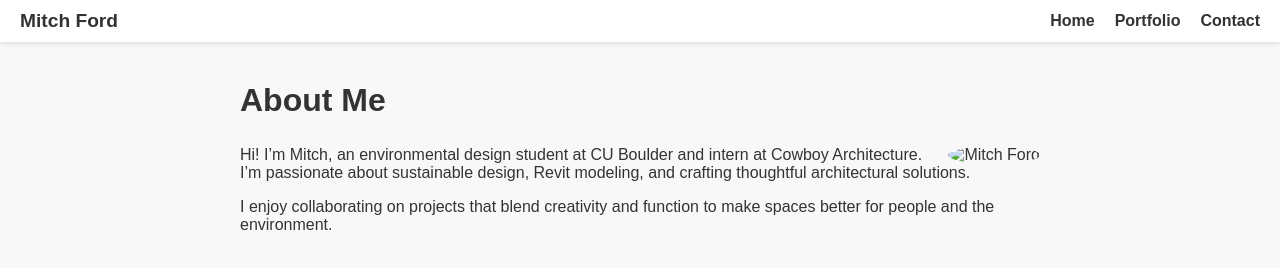
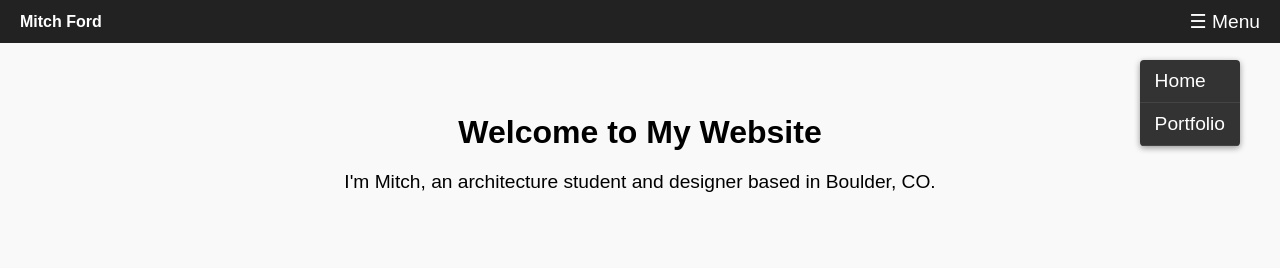
Before and after one commit to Lacrosseford/portfolio, a plain HTML site: page index.html in a window 1280 px wide. Drawn offline with Linux system fonts and the light colour scheme.

Commit message:
Update index.html

```diff
--- a/index.html
+++ b/index.html
@@ -2,154 +2,87 @@
 <html lang="en">
 <head>
   <meta charset="UTF-8" />
-<meta name="viewport" content="width=device-width, initial-scale=1" />
-<title>Mitch Ford | Home</title>
+  <meta name="viewport" content="width=device-width, initial-scale=1.0"/>
+  <title>Mitch Ford - Home</title>
   <style>
-  /* Reset and base styles */
     body {
-    margin: 0; padding: 0;
-    font-family: Arial, sans-serif;
-    background-color: #f8f8f8;
-    color: #333;
+      font-family: sans-serif;
+      margin: 0;
+      background-color: #f9f9f9;
     }
-  header {
-    background: white;
-    padding: 10px 20px;
-    position: sticky;
-    top: 0;
-    box-shadow: 0 2px 5px rgba(0,0,0,0.1);
+
+    nav {
       display: flex;
       justify-content: space-between;
       align-items: center;
-    z-index: 1000;
-  }
-  .logo {
-    font-weight: bold;
-    font-size: 1.2em;
+      background-color: #222;
+      color: white;
+      padding: 10px 20px;
+      position: relative;
     }
 
-  /* Dropdown menu container */
-  .menu {
+    nav .menu-toggle {
+      cursor: pointer;
+      font-size: 1.2em;
       position: relative;
     }
-  /* Hamburger icon */
-  .menu-button {
+
+    nav .dropdown {
       display: none;
-    background: none;
-    border: none;
-    cursor: pointer;
-    font-size: 1.5em;
-  }
-  /* The dropdown links container */
-  .dropdown {
-    display: flex;
-    gap: 20px;
-  }
-  .dropdown a {
-    text-decoration: none;
-    color: #333;
-    font-weight: 600;
-  }
-  .dropdown a:hover {
-    color: #007acc;
+      position: absolute;
+      top: 50px;
+      right: 20px;
+      background-color: #333;
+      border-radius: 4px;
+      overflow: hidden;
+      box-shadow: 0 2px 6px rgba(0,0,0,0.4);
+      z-index: 100;
     }
 
-  /* Mobile: hide dropdown, show hamburger */
-  @media (max-width: 600px) {
-    .dropdown {
-      display: none;
-      flex-direction: column;
-      background: white;
-      position: absolute;
-      top: 40px;
-      right: 0;
-      box-shadow: 0 2px 8px rgba(0,0,0,0.2);
-      border-radius: 4px;
-      width: 150px;
-      padding: 10px 0;
+    nav .dropdown a {
+      display: block;
+      color: white;
+      padding: 10px 15px;
+      text-decoration: none;
+      border-bottom: 1px solid #444;
     }
-    .dropdown.show {
-      display: flex;
+
+    nav .dropdown a:hover {
+      background-color: #444;
     }
-    .dropdown a {
-      padding: 10px 20px;
-      border-bottom: 1px solid #eee;
-    }
-    .dropdown a:last-child {
-      border-bottom: none;
-    }
-    .menu-button {
+
+    nav:hover .dropdown {
       display: block;
     }
+
+    header {
+      text-align: center;
+      padding: 50px 20px;
     }
 
-  /* Content styles */
-  main {
-    max-width: 800px;
-    margin: 40px auto;
-    padding: 0 20px;
-  }
     h1 {
-    margin-top: 0;
-    font-size: 2em;
-  }
-  .about-photo {
-    max-width: 150px;
-    border-radius: 50%;
-    float: right;
-    margin-left: 20px;
-  }
-  section {
-    margin-bottom: 40px;
-    clear: both;
+      margin-bottom: 10px;
     }
 
-  /* Fade-in animation */
-  .fade-in {
-    opacity: 0;
-    transform: translateY(20px);
-    animation-fill-mode: forwards;
-    animation-name: fadeInUp;
-    animation-duration: 1s;
-  }
-  @keyframes fadeInUp {
-    to {
-      opacity: 1;
-      transform: none;
-    }
+    p {
+      font-size: 1.2em;
     }
   </style>
 </head>
 <body>
-
-<header>
-  <div class="logo">Mitch Ford</div>
-  <nav class="menu">
-    <button class="menu-button" aria-label="Toggle menu">&#9776;</button>
+  <nav>
+    <div><strong>Mitch Ford</strong></div>
+    <div class="menu-toggle">☰ Menu
       <div class="dropdown">
         <a href="index.html">Home</a>
         <a href="portfolio.html">Portfolio</a>
-      <a href="contact.html">Contact</a>
+      </div>
     </div>
   </nav>
+
+  <header>
+    <h1>Welcome to My Website</h1>
+    <p>I'm Mitch, an architecture student and designer based in Boulder, CO.</p>
   </header>
-
-<main>
-  <section class="fade-in">
-    <h1>About Me</h1>
-    <img src="your-photo.jpg" alt="Mitch Ford" class="about-photo" />
-    <p>Hi! I’m Mitch, an environmental design student at CU Boulder and intern at Cowboy Architecture. I’m passionate about sustainable design, Revit modeling, and crafting thoughtful architectural solutions.</p>
-    <p>I enjoy collaborating on projects that blend creativity and function to make spaces better for people and the environment.</p>
-  </section>
-</main>
-
-<script>
-  const menuButton = document.querySelector('.menu-button');
-  const dropdown = document.querySelector('.dropdown');
-  menuButton.addEventListener('click', () => {
-    dropdown.classList.toggle('show');
-  });
-</script>
-
 </body>
 </html>
```
Lines whose indentation alone changed are shown as unchanged.
